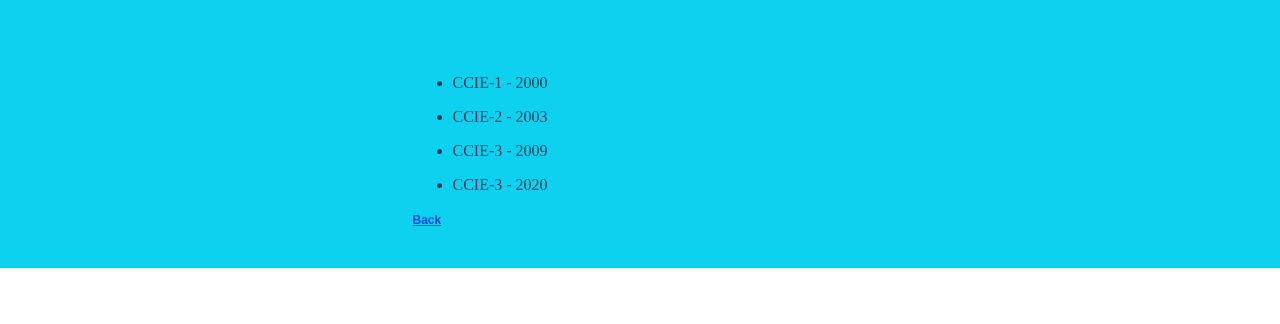
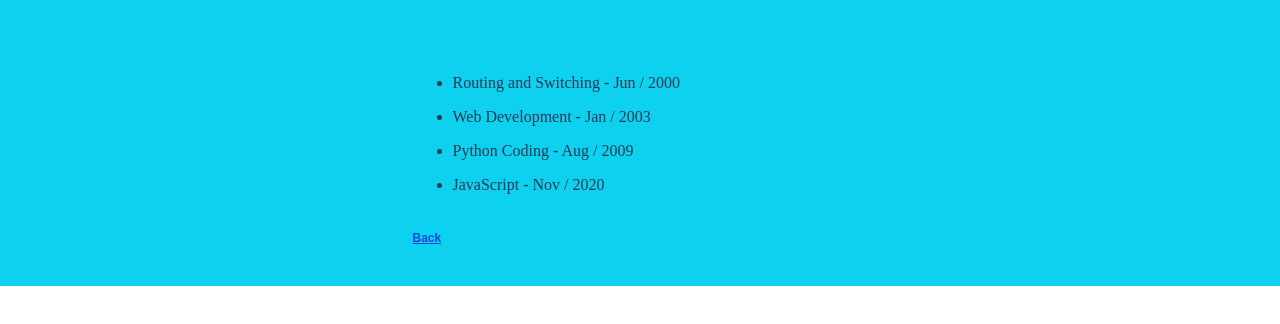
Before and after one commit to kiriart/my-personal-website, a plain HTML site: page tandc.html in a window 1280 px wide. Shown: the part 70-394 px from the top of the page. Drawn offline with Linux system fonts and the light colour scheme.

Commit message:
CSS unified

```diff
--- a/style.css
+++ b/style.css
@@ -32,7 +32,7 @@ h2 {
   padding-bottom: 10px;
 }
 
-.hrefgithub {
+.hrefgithub, .hrefindex {
   color: var(--link);
   text-decoration: underline;
   font-family: sans-serif;
@@ -151,21 +151,21 @@ header {
 }
 
 /*  */
-/* ----------- Projects ----------*/
+/* ----------- Projects or Certificates ----------*/
 /*  */
 
-#projects {
+#projects, #certificates {
   padding-bottom: 20px;
   background-color: var(--background-proj);
 }
 
-/* Project header */
-#projects h2 {
+/* Project or Certificates header */
+#projects, #certificates h2 {
   text-align: center;
 }
 
-/* Project Flex */
-.projflex {
+/* Project or Certificates Flex */
+.projflex, .certflex {
   display: flex;
   justify-content: center;
   padding-top: 60px;
@@ -173,8 +173,8 @@ header {
   border-block-start: 1px solid var(--font-color);
 }
 
-/* Project text */
-.projtext {
+/* Project or Certificates text */
+.projtext, .certtext {
   width: 50%;
   text-align: justify;
 }
--- a/tandc-script.js
+++ b/tandc-script.js
@@ -1,18 +1,18 @@
 let certifications = [
-  { certificate: "CCIE-1", Year: 2000 },
-  { certificate: "CCIE-2", Year: 2003 },
-  { certificate: "CCIE-3", Year: 2009 },
-  { certificate: "CCIE-3", Year: 2020 },
+  { certificate: "Routing and Switching", date: "Jun / 2000" },
+  { certificate: "Web Development", date: "Jan / 2003" },
+  { certificate: "Python Coding", date: "Aug / 2009" },
+  { certificate: "JavaScript", date: "Nov / 2020" },
 ];
 
 let ul = document.querySelector("#certifications");
 
 for (i = 0; i < certifications.length; i++) {
   let li = document.createElement("li");
-  string = `${certifications[i].certificate} - ${certifications[i].Year} `;
+  string = `${certifications[i].certificate} - ${certifications[i].date} `;
 
   let html = `
-  <p class="card-text">${string}</p>`;
+  <p class="li-cert">${string}</p>`;
 
   li.innerHTML = html;
 
--- a/tandc.html
+++ b/tandc.html
@@ -4,8 +4,8 @@
     <meta charset="UTF-8" />
     <meta http-equiv="X-UA-Compatible" content="IE=edge" />
     <meta name="viewport" content="width=device-width, initial-scale=1.0," />
-    <title>KI Training</title>
-    <link rel="stylesheet" href="./tandc-style.css" />
+    <title>KI Certifications</title>
+    <link rel="stylesheet" href="./style.css" />
     <script src="./tandc-script.js" defer></script>
   </head>
   <body>
@@ -14,14 +14,15 @@
     <!--  -->
     <!-- Certifications -->
     <!--  -->
-    <article id="projects">
+    <article id="certificates">
       <div class="width910">
         <h2>Certifications</h2>
-        <section class="projflex">
-          <div class="projtext">
+        <section class="certflex">
+          <div class="certtext">
             <ul id="certifications"></ul>
+            <br />
             <a
-              class="hrefgithub"
+              class="hrefindex"
               href="index.html"
               >Back</a
             >
```
Also changed, not shown: index.html (+0 -1 lines), style-backup.css (renamed from tandc-style.css).
